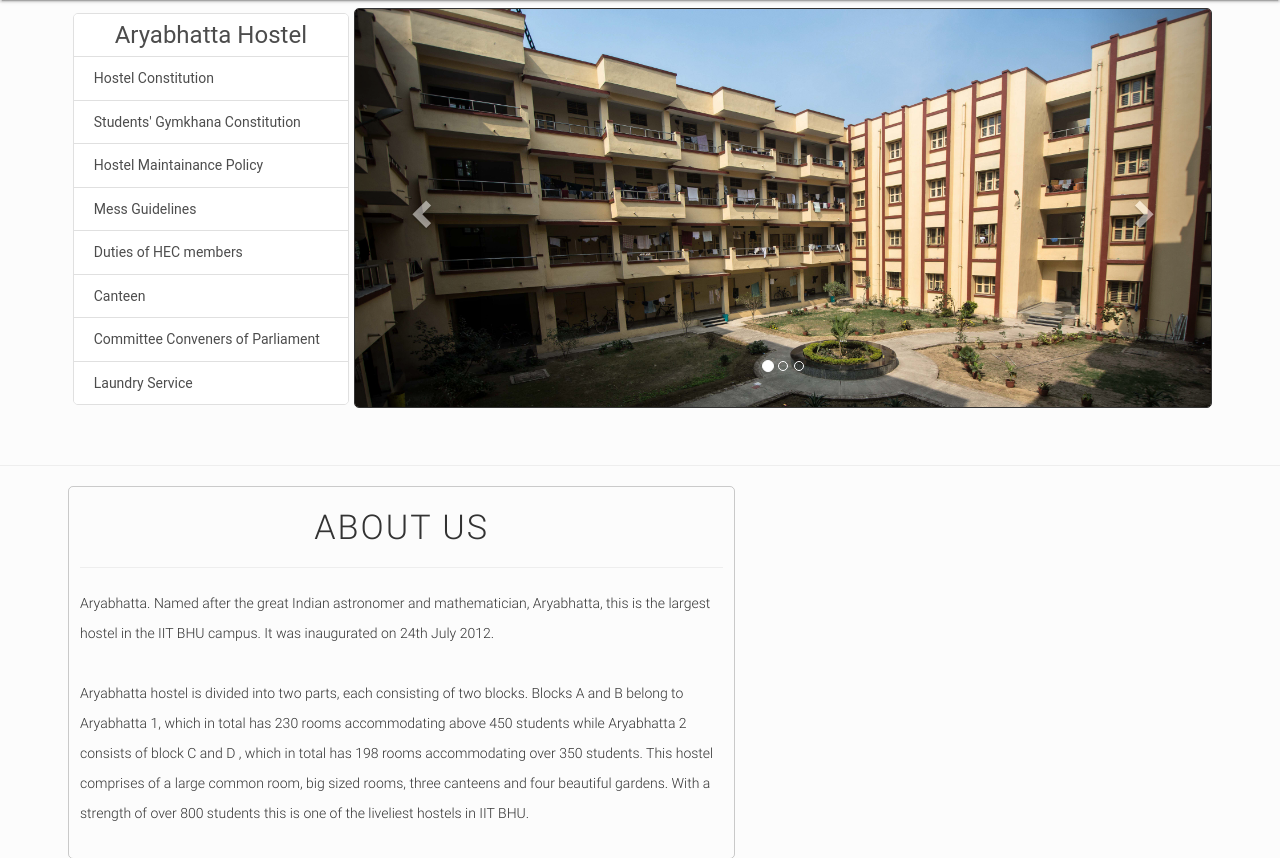
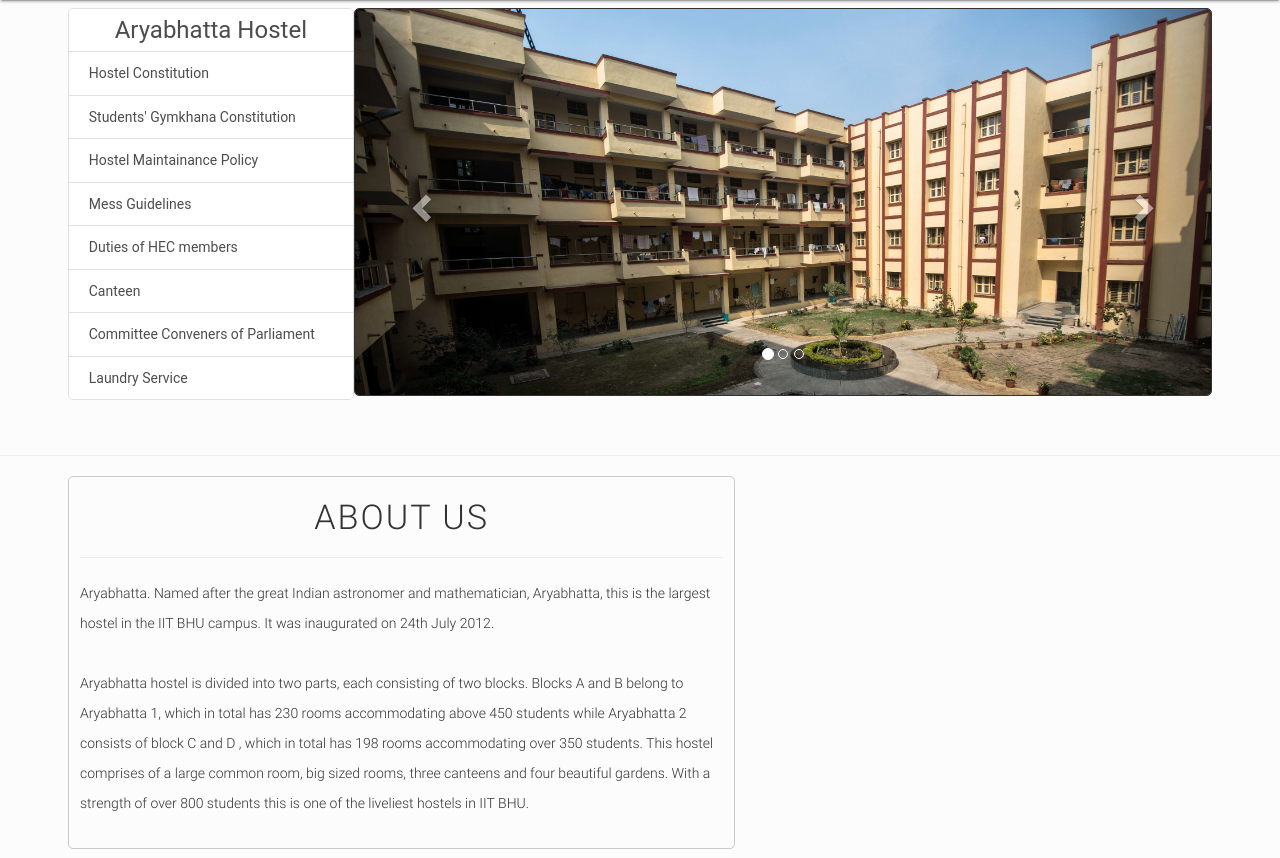
Before and after one commit to PratikshitSingh/Forums, a Django app: page /student/notifications/1/ in a window 1280 px wide. Shown: the part 64-922 px from the top of the page. Run offline with Django 3.2, Linux system fonts and the light colour scheme; data comes from the database, SQL or seed files in the repository; some libraries are stand-ins or nearby versions; some web fonts are replaced.

Commit message:
Corousal-fixing

```diff
--- a/student/static/css/style.css
+++ b/student/static/css/style.css
@@ -12,11 +12,32 @@ body {
   font-family: 'Roboto', sans-serif;
 }
 
+.container{
+  width: 90%;
+}
+
 /* Image carousel */
 .carousel {
     border: 1px solid;
     border-radius: 5px;
+    margin-top: 0.5rem;
+    height: 388px;
 }
+
+.button-collapse {
+  color: #00fceb;
+}
+
+.carousel-slide{
+  width: auto;
+  height: auto;
+}
+
+.carousel-inner{
+  width: auto;
+  height: auto;
+}
+
 
 .hostel-collection {
   border-radius: 5px;
@@ -66,20 +87,6 @@ nav ul {
 
 p {
   line-height: 2rem;
-}
-
-.button-collapse {
-  color: #00fceb;
-}
-
-.carousel-slide{
-  width: auto;
-  height: 400px;
-}
-
-.carousel-inner{
-  width: auto;
-  height: 400px;
 }
 
 
@@ -160,14 +167,6 @@ section h4 {
 
 .brown-text {
   color: #FE586B !important;
-}
-
-.container{
-  width: 90%;
-}
-
-.carousel {
-  margin-top: 0.5rem;
 }
 
 /* Contacts*/
--- a/student/templates/student/hostel.html
+++ b/student/templates/student/hostel.html
@@ -48,7 +48,7 @@ spinner.setAttribute("style","-webkit-transform: rotateY("+ angle +"deg); -moz-t
     <div class="container">
           <div class="row">
 
-            <div class="col s4 m3" style="padding:5px;">
+            <div class="col s4 m3" style="padding:0px;">
               <div class="collection hostel-collection">
               <a href="#!" class="collection-item" style = "font-size:24px; text-align:center">{{ all_hostels.name }}</a>
               <a href="https://drive.google.com/file/d/1BBI1LlDa7MDdUBNVwIg-SktusiMB8kix/view?usp=sharing" class="collection-item drop-down" style = "text-align:left">Hostel Constitution</a>
```
